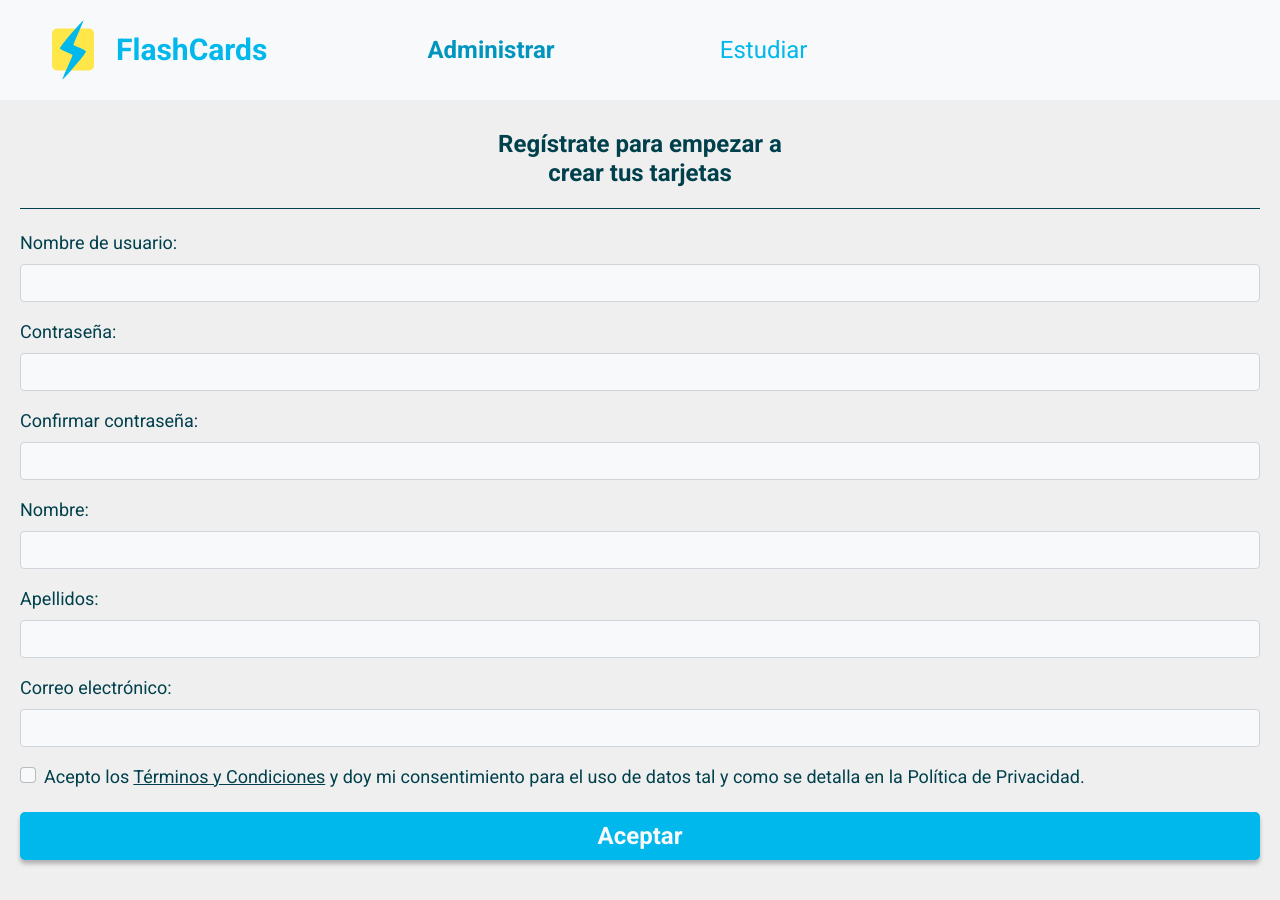
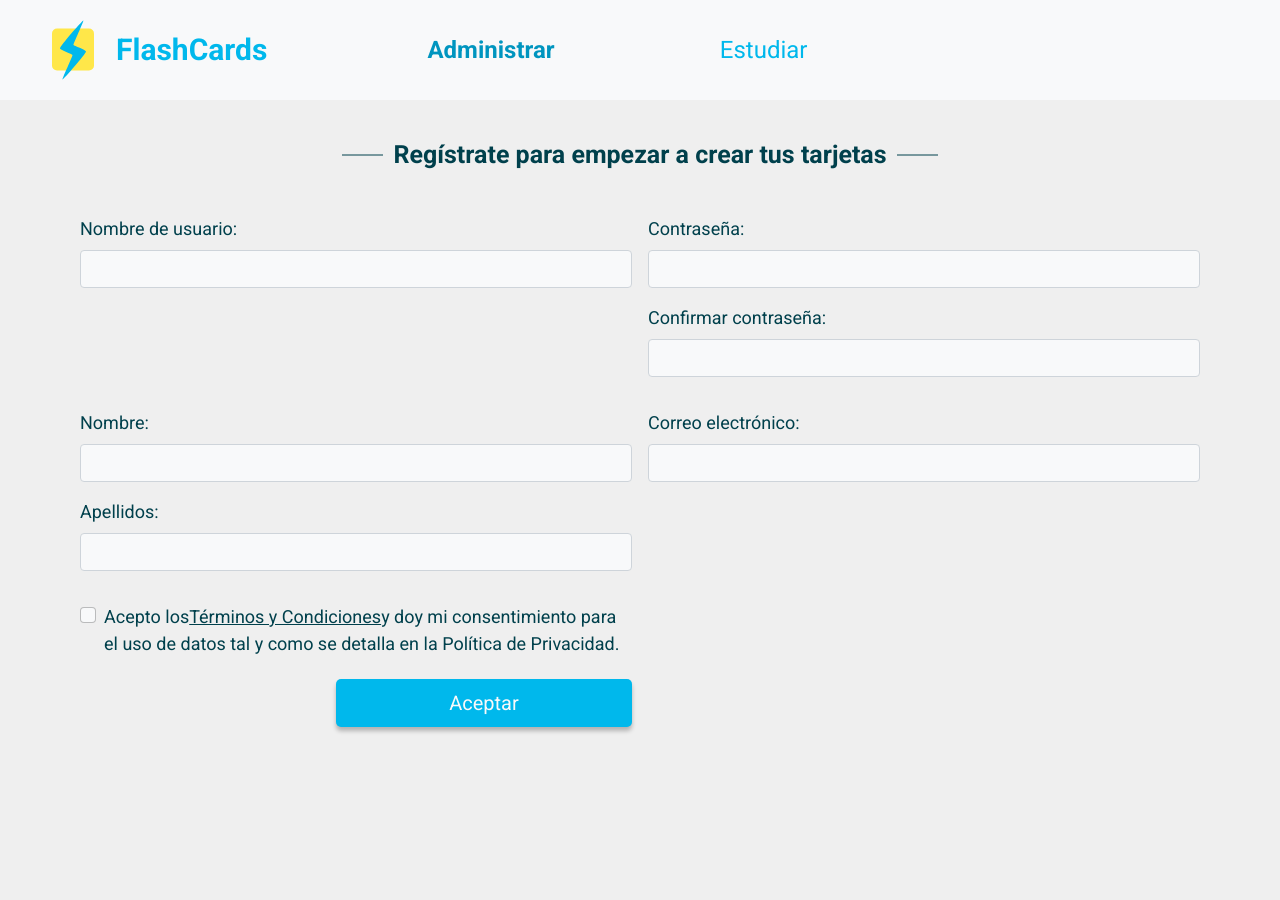
Before and after one commit to niltonsjr/flashcards, a React (Create React App) app in the folder frontend/: page /register in a window 1280 px wide. After the commit the page ends 800 px from the top, so only its background shows below. Built offline with nearby package versions, Linux system fonts and the light colour scheme.

Commit message:
Ajustando layout de formulario de registro hasta width 768px

```diff
--- a/frontend/src/pages/Register/index.tsx
+++ b/frontend/src/pages/Register/index.tsx
@@ -1,15 +1,19 @@
 import { Link } from "react-router-dom";
+import linea from "assets/images/line-small.svg";
 import "./styles.css";
 
 const Register = () => {
   return (
     <div className="register-container">
-      <h1>
-        Regístrate para empezar a <br /> crear tus tarjetas
-      </h1>
+      <div className="register-header">
+        <img src={linea} alt="linea" />
+        <h1>Regístrate para empezar a crear tus tarjetas</h1>
+        <img src={linea} alt="linea" />
+      </div>
+      <hr />
       <div className="register-form-container">
-        <form>
-          <div className="mb-3">
+        <form className="row row-cols-lg-2 g-3">
+          <div className="mb-3 col-12">
             <label htmlFor="nombreUsuario" className="form-label">
               Nombre de usuario:
             </label>
@@ -20,6 +24,7 @@ const Register = () => {
               name="nombreUsuario"
             />
           </div>
+          <div className="passwords-container col-12">
             <div className="mb-3">
               <label htmlFor="contrasena" className="form-label">
                 Contraseña:
@@ -42,6 +47,8 @@ const Register = () => {
                 name="confirmContrasena"
               />
             </div>
+          </div>
+          <div className="fullname-container col-12">
             <div className="mb-3">
               <label htmlFor="nombre" className="form-label">
                 Nombre:
@@ -64,7 +71,8 @@ const Register = () => {
                 name="apellidos"
               />
             </div>
-          <div className="mb-3">
+          </div>
+          <div className="mb-3 col-12">
             <label htmlFor="email" className="form-label">
               Correo electrónico:
             </label>
@@ -75,6 +83,7 @@ const Register = () => {
               name="email"
             />
           </div>
+          <div className="register-buttom-container col-12">
             <div className="form-check">
               <input
                 className="form-check-input"
@@ -83,12 +92,17 @@ const Register = () => {
                 id="flexCheckDefault"
               />
               <label className="form-check-label" htmlFor="flexCheckDefault">
-              Acepto los <Link to="/condiciones" className="conditions-link-register">Términos y Condiciones</Link> y doy mi consentimiento para el
-              uso de datos tal y como se detalla en la Política de Privacidad.
+                Acepto los
+                <Link to="/condiciones" className="conditions-link-register">
+                  Términos y Condiciones
+                </Link>
+                y doy mi consentimiento para el uso de datos tal y como se
+                detalla en la Política de Privacidad.
               </label>
             </div>
             <div>
               <button className="register-submit">Aceptar</button>
+            </div>
           </div>
         </form>
       </div>
--- a/frontend/src/pages/Register/styles.css
+++ b/frontend/src/pages/Register/styles.css
@@ -5,15 +5,25 @@
   padding: 30px 20px 20px 20px;
 }
 
+.register-header img {
+  display: none;
+}
+
 .register-container h1 {
   font-size: 24px;
   font-weight: 700;
   text-align: center;
-  margin-bottom: 20px;
+  margin-bottom: 15px;
+}
+
+.register-container hr {
+  display: inline-block;
+  width: 70%;
+  align-self: center;
+  border-top: 2px solid #00404c;
 }
 
 .register-form-container {
-  border-top: 1px solid #00404c;
   padding-top: 20px;
 }
 
@@ -26,7 +36,7 @@
 }
 
 .conditions-link-register {
-    text-decoration: underline;
+  text-decoration: underline;
 }
 
 .register-submit {
@@ -38,6 +48,75 @@
   border-radius: 5px;
   border: none;
   color: #f8f9fa;
-  font-size: 24px;
-  font-weight: 700;
+  font-size: 20px;
+  font-weight: 500;
 }
+
+@media (min-width: 576px) {
+  .register-container {
+    padding: 40px 30px 25px 30px;
+  }
+
+  .register-header {
+    display: flex;
+    flex-direction: row;
+    justify-content: center;
+  }
+
+  .register-header img {
+    display: block;
+    text-align: center;
+    padding-bottom: 15px;
+  }
+
+  .register-container h1 {
+    /* font-size: 21px; */
+    padding: 0 10px 0 10px;
+  }
+
+  .register-container hr {
+    display: none;
+  }
+
+  .register-form-container {
+    padding-top: 30px;
+  }
+}
+
+@media (min-width: 768px) {
+  .register-container {
+    padding: 40px 80px 40px 80px;
+  }
+
+  .register-container h1 {
+    font-size: 25px;
+    padding: 0 10px 0 10px;
+  }
+
+  .register-submit {
+    width: 296px;
+    float: right;
+  }
+}
+
+@media (min-width: 992px) {
+  /* .register-buttom-container {
+    display: flex;
+    flex-direction: row;
+  }
+
+  .register-submit {
+    margin: 5px 0 0 5px;
+  }
+
+  .passwords-container {
+    display: flex;
+    flex-direction: row;
+    justify-content: space-around;
+
+  }
+
+  .passwords-container input {
+    width:100%;
+  }*/
+}
```
Also changed, not shown: frontend/src/assets/images/line-small.svg (added). Lines whose indentation alone changed are shown as unchanged.
